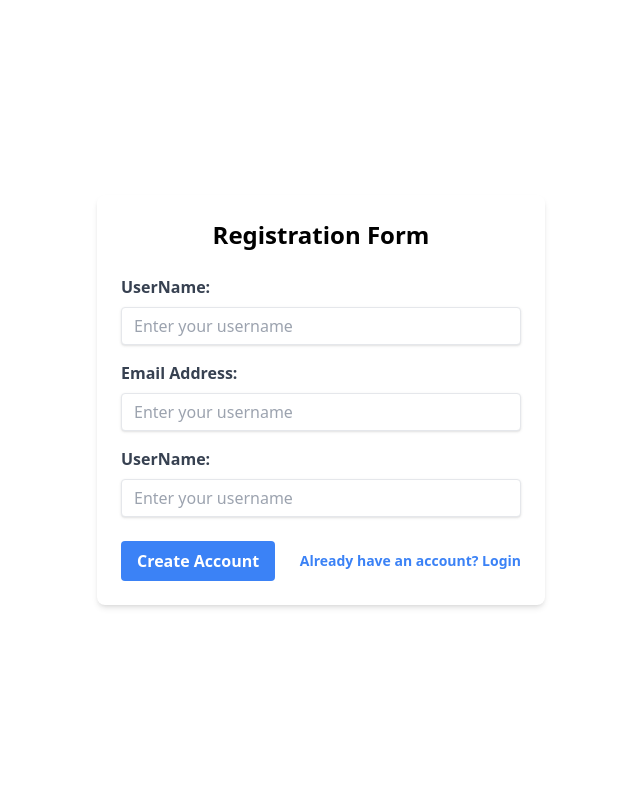
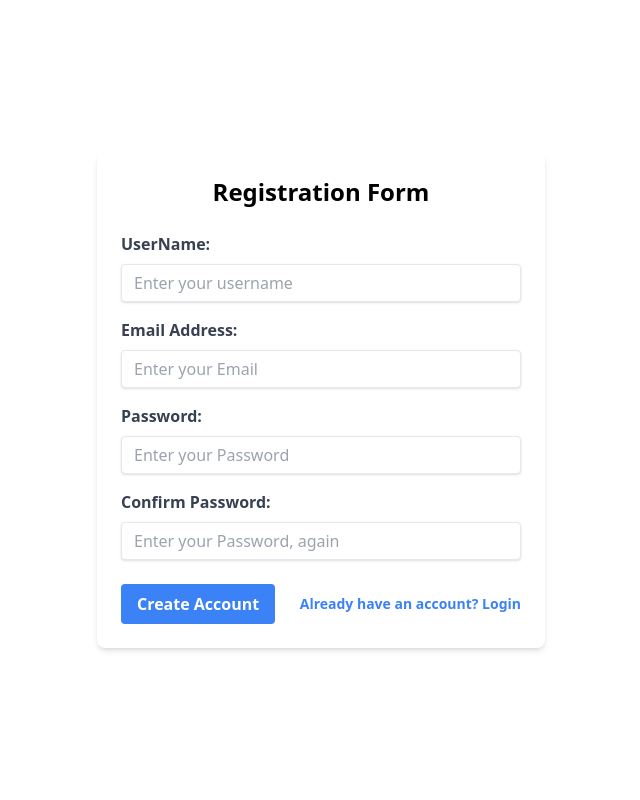
Before and after one commit to ahmed09832/final_project, a Flask app: page /register in a window 1280 px wide. Shown: the part 64-864 px from the top of the page, without its empty margins (319-959 px from the left). Run offline with Flask 3, Linux system fonts and the light colour scheme; some libraries are stand-ins or nearby versions.

Commit message:
finish login & register pages with functionality

```diff
--- a/analytica/__init__.py
+++ b/analytica/__init__.py
@@ -2,6 +2,7 @@ from flask import Flask
 from flask_sqlalchemy import SQLAlchemy
 from flask_bcrypt import Bcrypt
 
+from flask_login import LoginManager
 
 
 
@@ -11,5 +12,8 @@ app.config['SECRET_KEY'] = '99ede3e32af135ccb18ae609'
 db = SQLAlchemy(app)
 bycrypt = Bcrypt(app)
 
+login_manager = LoginManager(app)
+login_manager.login_view = "login_page"
+login_manager.login_message_category = "info"
 
 from analytica import routes
--- a/analytica/forms.py
+++ b/analytica/forms.py
@@ -24,7 +24,7 @@ class RegisterForm(FlaskForm):
     password1 = PasswordField(label='Password:',
                               validators=[DataRequired(), Length(min=6)])
     password2 = PasswordField(label='Confirm Password:',
-                              validators=[EqualTo('password1', DataRequired())])
+                              validators=[EqualTo('password1'), DataRequired()])
     submit = SubmitField(label='Create Account')
 
 
--- a/analytica/routes.py
+++ b/analytica/routes.py
@@ -1,6 +1,7 @@
 from flask import Flask, render_template, redirect, url_for, flash
 from analytica.forms import ProductCodeForm, RegisterForm, LoginForm
 from analytica.models import User
+from flask_login import login_user, logout_user, login_required
 
 from analytica import app, db
 
@@ -19,25 +20,48 @@ def about_page():
     return render_template("about.html")
 
 
-@app.route("/register", methods=['GET', 'POST'])
+
+
+@app.route('/register', methods=['GET', 'POST'])
 def register_page():
     form = RegisterForm()
     if form.validate_on_submit():
         user_to_create = User(username=form.username.data,
                               email_address=form.email_address.data,
-                              password_hash = form.password1.data
-                              )
+                              password=form.password1.data)
         db.session.add(user_to_create)
         db.session.commit()
-        flash('Account created successfully!', category='success')
-
+        login_user(user_to_create)
+        flash(f"Account created successfully! You are now logged in as {user_to_create.username}", category='success')
         return redirect(url_for('home_page'))
-
-    if form.errors:
+    if form.errors != {}: #If there are not errors from the validations
         for err_msg in form.errors.values():
             flash(f'There was an error with creating a user: {err_msg}', category='danger')
 
-    return render_template("register.html", form=form)
+    return render_template('register.html', form=form)
+
+
+@app.route('/login', methods=['GET', 'POST'])
+def login_page():
+    form = LoginForm()
+    if form.validate_on_submit():
+        attempted_user = User.query.filter_by(username=form.email_address.data).first()
+        if attempted_user and attempted_user.check_password_correction(
+                attempted_password=form.password.data
+        ):
+            login_user(attempted_user)
+            flash(f'Success! You are logged in as: {attempted_user.username}', category='success')
+            return redirect(url_for('market_page'))
+        else:
+            flash('Username and password are not match! Please try again', category='danger')
+
+    return render_template('login.html', form=form)
+
+@app.route('/logout')
+def logout_page():
+    logout_user()
+    flash("You have been logged out!", category='info')
+    return redirect(url_for("home_page"))
 
 
 @app.route('/dashboard')
--- a/analytica/templates/base.html
+++ b/analytica/templates/base.html
@@ -12,6 +12,7 @@
 
   {% endblock %}
   <script src="https://cdn.tailwindcss.com"></script>
+  <script src="https://cdn.jsdelivr.net/gh/alpinejs/alpine@v2.x.x/dist/alpine.min.js" defer></script>
 </head>
 <body class="antialiased">
   <nav class="bg-[#FFA27F]">
@@ -26,9 +27,17 @@
           <div class="ml-10 flex items-baseline space-x-4">
             <a href="{{ url_for('home_page') }}" class="text-gray-800 hover:text-gray-600 px-3 py-2 rounded-md text-lg font-medium">Home</a>
             <a href="{{ url_for('about_page') }}" class="text-gray-800 hover:text-gray-600 px-3 py-2 rounded-md text-lg font-medium">About</a>
-            <a href="#" class="bg-gray-800 text-white px-4 py-2 rounded-md text-lg font-medium hover:bg-gray-600">Log In</a>
-            <a href="{{ url_for('register_page') }}" class="bg-gray-800 text-white px-4 py-2 rounded-md text-lg font-medium hover:bg-gray-600">Sign Up</a>
-          </div>
+            {% if current_user.is_authenticated %}
+            <a class="text-gray-800 hover:text-gray-600 px-3 py-2 rounded-md text-lg font-medium">Welcome, {{ current_user.username }}</a>
+            <a href="{{ url_for('logout_page') }}" class="text-gray-800 hover:text-gray-600 px-3 py-2 rounded-md text-lg font-medium">Log out</a>
+
+
+            {% else %}
+              <a href="{{ url_for('login_page') }}" class="bg-gray-800 text-white px-4 py-2 rounded-md text-lg font-medium hover:bg-gray-600">Log In</a>
+              <a href="{{ url_for('register_page') }}" class="bg-gray-800 text-white px-4 py-2 rounded-md text-lg font-medium hover:bg-gray-600">Sign Up</a>
+            {% endif %}
+
+         </div>
         </div>
         <div class="md:hidden">
           <button type="button" class="text-gray-800 hover:text-gray-600 focus:outline-none" id="mobile-menu-toggle">
@@ -43,11 +52,31 @@
       <div class="px-2 pt-2 pb-3 space-y-1 sm:px-3">
         <a href="{{ url_for('home_page') }}" class="block text-gray-800  px-3 py-2 rounded-md text-lg font-medium">Home</a>
         <a href="{{ url_for('about_page') }}" class="block text-gray-800   px-3 py-2 rounded-md text-lg font-medium">About</a>
-        <a href="#" class="block bg-gray-800 text-white px-3 py-2 rounded-md text-lg font-medium hover:bg-gray-600">Log In</a>
-        <a href="#" class="block bg-gray-800 text-white px-3 py-2 rounded-md text-lg font-medium hover:bg-gray-600">Sign Up</a>
+        <a href="{{ url_for('login_page') }}" class="block bg-gray-800 text-white px-3 py-2 rounded-md text-lg font-medium hover:bg-gray-600">Log In</a>
+        <a href="{{ url_for('register_page') }}" class="block bg-gray-800 text-white px-3 py-2 rounded-md text-lg font-medium hover:bg-gray-600">Sign Up</a>
       </div>
     </div>
   </nav>
+  {% with messages = get_flashed_messages(with_categories=true) %}
+  {% if messages %}
+    {% for category, message in messages %}
+      <div x-data="{ show: true }" x-show="show" x-transition x-init="setTimeout(() => show = false, 10000)"
+           class="flex items-center {% if category == 'success' %}bg-green-200 text-green-800{% elif category == 'error' %}bg-red-200 text-red-800{% elif category == 'warning' %}bg-yellow-200 text-yellow-800{% else %}bg-blue-200 text-blue-800{% endif %} px-4 py-3 rounded-md mb-4">
+        <div class="flex-shrink-0">
+          <svg class="h-5 w-5 {% if category == 'success' %}text-green-400{% elif category == 'error' %}text-red-400{% elif category == 'warning' %}text-yellow-400{% else %}text-blue-400{% endif %}" viewBox="0 0 20 20" fill="currentColor">
+            <path fill-rule="evenodd" d="M18 10a8 8 0 11-16 0 8 8 0 0116 0zm-7-4a1 1 0 11-2 0 1 1 0 012 0zM9 9a1 1 0 000 2v3a1 1 0 001 1h1a1 1 0 100-2v-3a1 1 0 00-1-1H9z" clip-rule="evenodd" />
+          </svg>
+        </div>
+        <div class="ml-3">
+          <p class="text-sm font-medium">{{ message }}</p>
+        </div>
+        <button @click="show = false" class="ml-auto flex-shrink-0 bg-transparent text-2xl font-semibold leading-none hover:text-gray-500" aria-label="Close">
+          &times;
+        </button>
+      </div>
+    {% endfor %}
+  {% endif %}
+{% endwith %}
 
   {% block content %}
 
--- a/analytica/templates/register.html
+++ b/analytica/templates/register.html
@@ -25,11 +25,16 @@
                 </div>
                 <div class="mb-4">
                     {{ form.email_address.label(class="block text-gray-700 font-bold mb-2") }}
-                    {{ form.email_address(class="shadow appearance-none border rounded w-full py-2 px-3 text-gray-700 leading-tight focus:outline-none focus:shadow-outline", placeholder='Enter your username') }}
+                    {{ form.email_address(class="shadow appearance-none border rounded w-full py-2 px-3 text-gray-700 leading-tight focus:outline-none focus:shadow-outline", placeholder='Enter your Email') }}
               </div>
+
+              <div class="mb-4">
+                {{ form.password1.label(class="block text-gray-700 font-bold mb-2") }}
+                {{ form.password1(class="shadow appearance-none border rounded w-full py-2 px-3 text-gray-700 leading-tight focus:outline-none focus:shadow-outline", placeholder='Enter your Password') }}
+            </div>
                 <div class="mb-6">
-                    {{ form.username.label(class="block text-gray-700 font-bold mb-2") }}
-                    {{ form.username(class="shadow appearance-none border rounded w-full py-2 px-3 text-gray-700 leading-tight focus:outline-none focus:shadow-outline", placeholder='Enter your username') }}
+                    {{ form.password2.label(class="block text-gray-700 font-bold mb-2") }}
+                    {{ form.password2(class="shadow appearance-none border rounded w-full py-2 px-3 text-gray-700 leading-tight focus:outline-none focus:shadow-outline", placeholder='Enter your Password, again') }}
                 </div>
                 <div class="flex flex-col items-center sm:flex-row sm:justify-between">
                     <!-- <button class="bg-blue-500 hover:bg-blue-700 text-white font-bold py-2 px-4 rounded focus:outline-none focus:shadow-outline mb-4 sm:mb-0" type="submit">
@@ -37,7 +42,7 @@
                     </button> -->
 
                     {{ form.submit(class="bg-blue-500 hover:bg-blue-700 text-white font-bold py-2 px-4 rounded focus:outline-none focus:shadow-outline mb-4 sm:mb-0") }}
-                    <a href="{{ url_for('home_page') }}" class="inline-block align-baseline font-bold text-sm text-blue-500 hover:text-blue-800">
+                    <a href="{{ url_for('login_page') }}" class="inline-block align-baseline font-bold text-sm text-blue-500 hover:text-blue-800">
                         Already have an account? Login
                     </a>
                 </div>
```
Also changed, not shown: analytica/models.py (+6 -2 lines), analytica/templates/login.html (+45 -0 lines).
